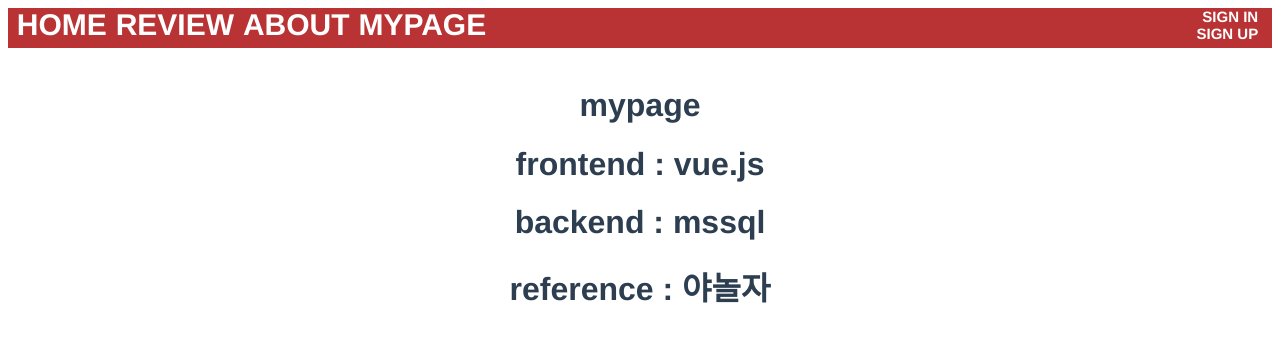
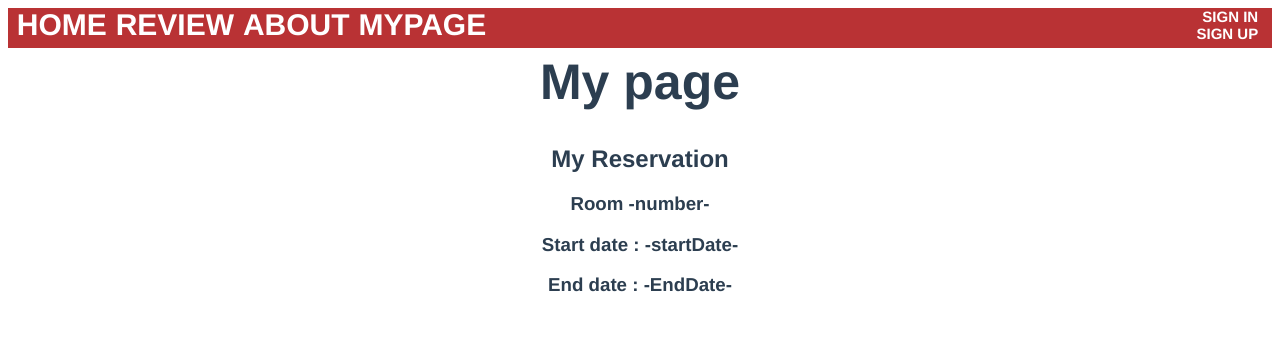
Before and after one commit to seochae523/DBProjectFE, a Vue app: page /myPage in a window 1280 px wide. Shown: the top 342 px of the page. Built offline with nearby package versions, Linux system fonts and the light colour scheme.

Commit message:
로그인 구현 실패..

```diff
--- a/src/assets/modalStyle.css
+++ b/src/assets/modalStyle.css
@@ -1,11 +1,12 @@
   .timeSelectButton{
-    display: flex;
+
     margin: 0 auto;
+    margin-top:12%;
     font-size: 30px;
     background: red;
     color:white;
     border: none;
-    border-radius: 10%;
+    border-radius: 12px;
     width: 20%;
     text-align: center;
   }
--- a/src/components/aboutPage.vue
+++ b/src/components/aboutPage.vue
@@ -2,8 +2,8 @@
   <menuBox/>
 <h1>aboutPage</h1>
 <h1>frontend :  vue.js</h1>
-<h1>backend : mssql</h1>
-<h1>reference :  야놀자</h1>
+<h1>backend : vue-express + mysql</h1>
+<h1>reference : 야놀자</h1>
   </template>
 
   <script>
--- a/src/components/homePage.vue
+++ b/src/components/homePage.vue
@@ -98,9 +98,14 @@
       <div class ="logo">
         <p class ="logoName">Sejong Hotel</p>
       </div>
-      <div>
+      <br>
+        <div class = "cheakInInfo">
+        <h1>Check-In time  16 : 00</h1>
+        <h1>Check-Out time 11 : 00</h1>
+        </div>
+
         <button class="reservationBtn" @click="showTimeSelect()">reservation</button>
-      </div>
+
 
 
   </template>
--- a/src/components/loginPage.vue
+++ b/src/components/loginPage.vue
@@ -4,7 +4,7 @@
       <div>
         <p style="font-size: 30px; font-weight: bold;">SIGN IN</p>
         <div id="loginForm">
-          <form @submit.prevent="fnLogin">
+          <form @submit.prevent="testLogin">
             <p>
               <input class="input" name="uid" placeholder="Enter your ID" v-model="user.id"><br>
             </p>
@@ -21,8 +21,12 @@
   </template>
 
   <script>
-  import menuBox from "./menuBox.vue"
+  import router from "@/router/router"
+import menuBox from "./menuBox.vue"
+
+router
   export default {
+
     data() {
       return {
         user:{
@@ -33,14 +37,18 @@
       }
     },
     methods: {
+      testLogin(){
+        this.isLogin=true;
+        router.push({path: '/'});
+      },
       fnLogin() {
         if (this.user.id === '') {
-          alert('ID를 입력하세요.')
+          alert('Please enter your ID')
           return
         }
 
         if (this.user.pw === '') {
-          alert('비밀번호를 입력하세요.')
+          alert('Please enter your password')
           return
         }
 
@@ -50,10 +58,12 @@
       .then((res) => {
         if (res.data.success == true) {
           alert(res.data.message);
+          this.isLogin=true;
+          router.push({path: '/'});
         }
         if (res.data.success == false) {
           alert(res.data.message);
-          this.isLogin=true;
+
         }
       })
       .catch(function (error) {
--- a/src/components/menuBox.vue
+++ b/src/components/menuBox.vue
@@ -6,9 +6,12 @@
         <router-link to="/about" class="menues">ABOUT</router-link>
         <router-link to="/myPage" class="menues" >MYPAGE</router-link>
     </div>
-    <div class="login">
+    <div class="login" v-if="isLogin==false">
         <router-link to="/login" class="login">SIGN IN</router-link>
         <router-link to="/register" class="login">SIGN UP</router-link>
+    </div>
+    <div v-else>
+        <a>LOG OUT</a>
     </div>
  </div>
 <br>
@@ -16,9 +19,17 @@
 
 <script>
 
+
+
 export default {
  name:'menuBox',
 
+    data(){
+        return{
+            isLogin: false
+        }
+
+},
 }
 </script>
 
--- a/src/components/myPage.vue
+++ b/src/components/myPage.vue
@@ -1,9 +1,14 @@
 <template>
     <menuBox/>
-  <h1>mypage</h1>
-  <h1>frontend :  vue.js</h1>
-  <h1>backend : mssql</h1>
-  <h1>reference :  야놀자</h1>
+  <h1 style="font-size: 50px; margin-top:-1%;">My page</h1>
+  <div class="reservationInfo">
+  <h2>My Reservation</h2>
+  <h3>Room -number-</h3>
+  <h3>Start date : -startDate-</h3>
+  <h3>End date : -EndDate-</h3>
+
+  <a></a>
+  </div>
     </template>
 
     <script>
@@ -19,4 +24,7 @@
     </script>
 
     <style>
+    .reservationInfo{
+
+    }
     </style>
```
Also changed, not shown: src/assets/homePageStyle.css (+7 -1 lines).
